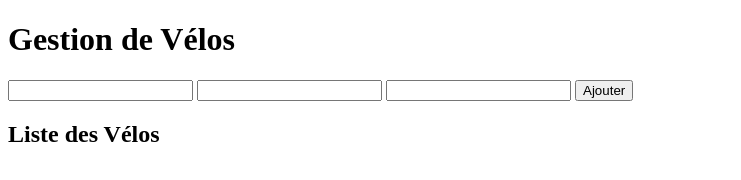
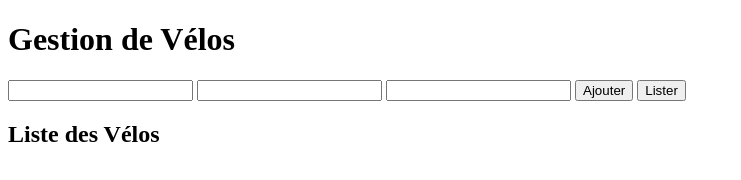
Before and after one commit to AdrienRCQ/velomanager, a plain HTML site: page frontend/index.html in a window 1280 px wide. Shown: the whole page, without its empty margins (0-741 px from the left). Drawn offline with Linux system fonts and the light colour scheme.

Commit message:
try to connect front and back

```diff
--- a/frontend/index.html
+++ b/frontend/index.html
@@ -12,6 +12,7 @@
     <input type="text" id="Model">
     <input type="text" id="Status">
     <button onclick="newBike()">Ajouter</button>
+    <button onclick="getData()">Lister</button>
   </form>
 
   <h2 >Liste des Vélos</h2>
@@ -25,6 +26,22 @@
   </ul>
 
   <script>
+  async function getData() {
+    const url = "http://192.168.115.146:8080/bikes";
+    try {
+      const response = await fetch(url);
+      if (!response.ok) {
+        throw new Error(`Response status: ${response.status}`);
+      }
+
+      const json = await response.json();
+      console.log(json);
+    } catch (error) {
+      console.error(error.message);
+    }
+  }
+
+
     function bikeApp() {
       return {
         bikes: [],
```
Also changed, not shown: 1 other file.
